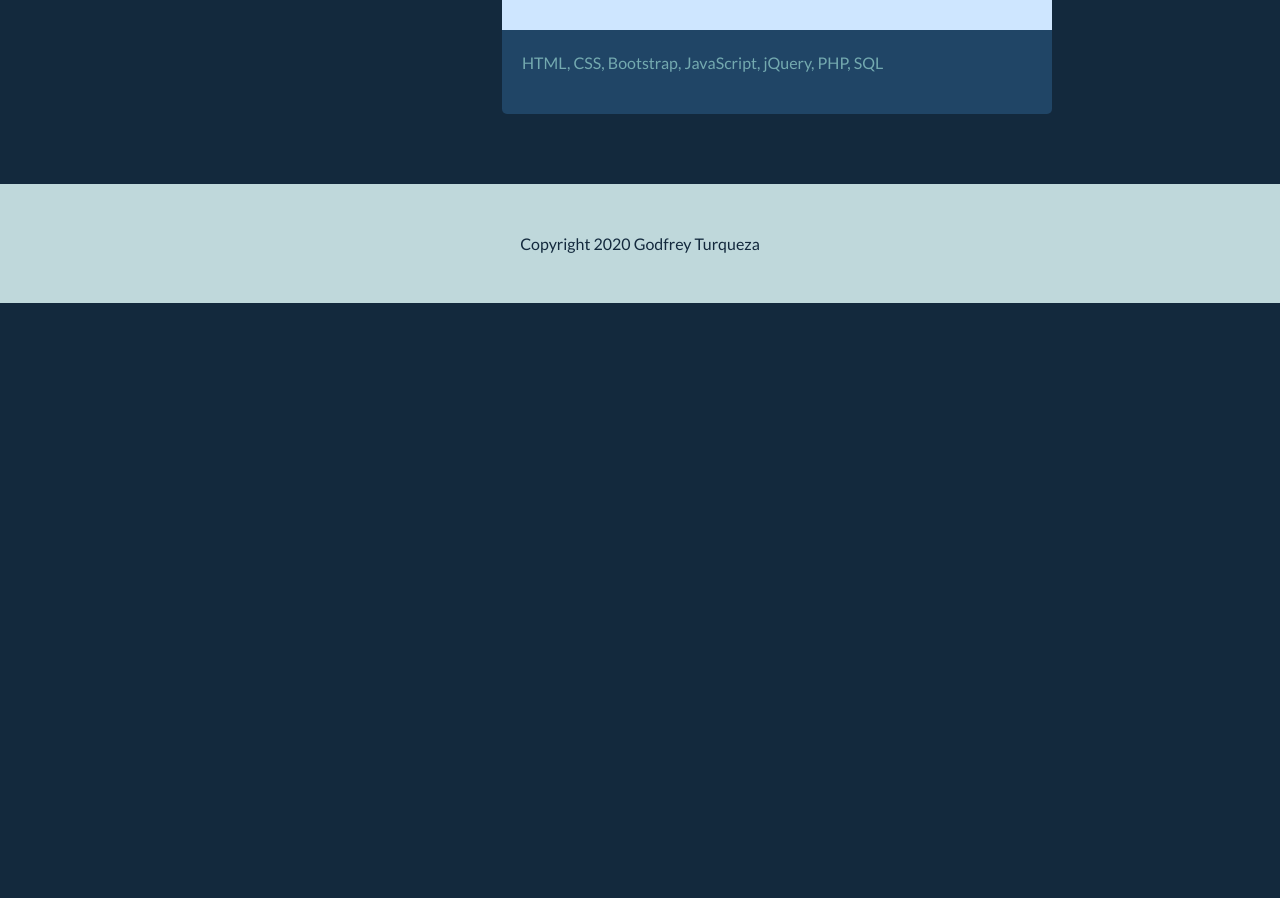
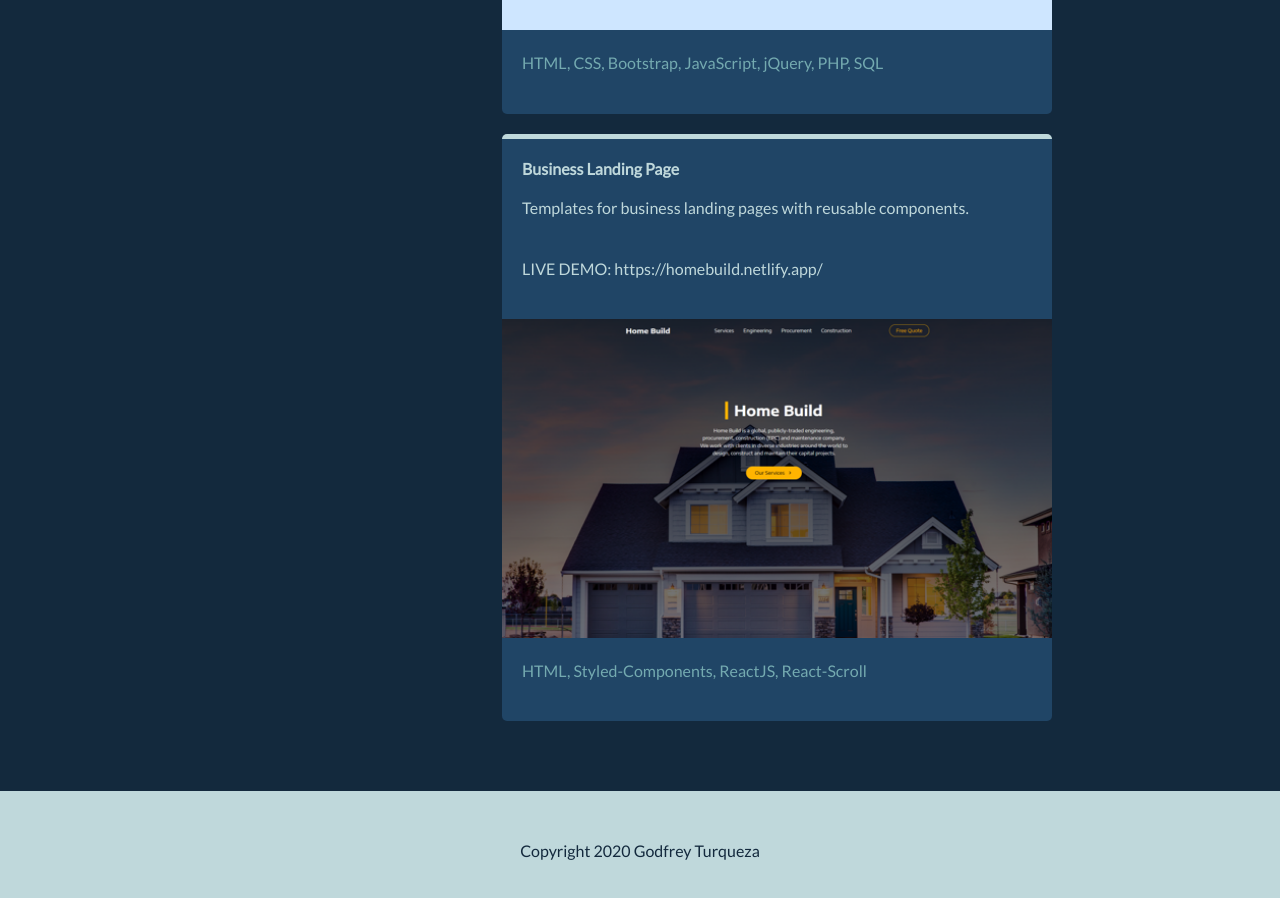
Before and after one commit to godfreyturqz/portfolio, a React (Create React App) app: page / in a window 1280 px wide. Shown: the part 1740-2638 px from the top of the page. Before the commit the page ends 2043 px from the top, so only its background shows below. Built offline with nearby package versions, Linux system fonts and the light colour scheme.

Commit message:
added project 3

```diff
--- a/src/components/Projects/data.js
+++ b/src/components/Projects/data.js
@@ -1,5 +1,6 @@
 import imageOne from "../images/001/1.png";
 import imageTwo from "../images/002/1.png";
+import imageThree from "../images/003/1.png";
 
 export const projectData = [
     {
@@ -18,5 +19,13 @@ export const projectData = [
         image: imageTwo,
         techStack: 'HTML, CSS, Bootstrap, JavaScript, jQuery, PHP, SQL',
         link: 'https://rms-qrcode.herokuapp.com/'
+    },
+    {
+        id: 3,
+        title: 'Business Landing Page',
+        description: 'Templates for business landing pages with reusable components.',
+        image: imageThree,
+        techStack: 'HTML, Styled-Components, ReactJS, React-Scroll',
+        link: 'https://homebuild.netlify.app/'
     }
 ]
```
Also changed, not shown: src/components/images/003/1.png (added).
